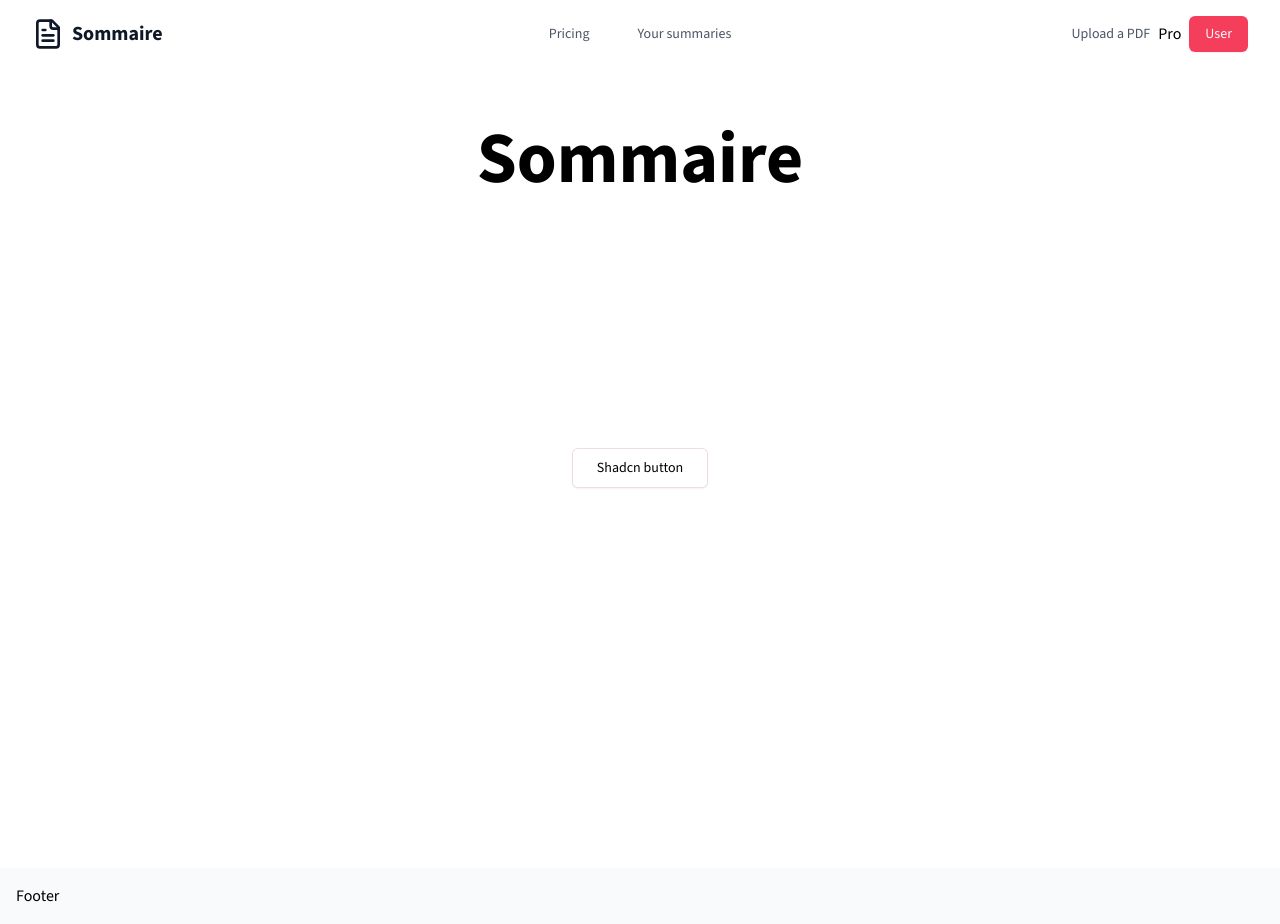
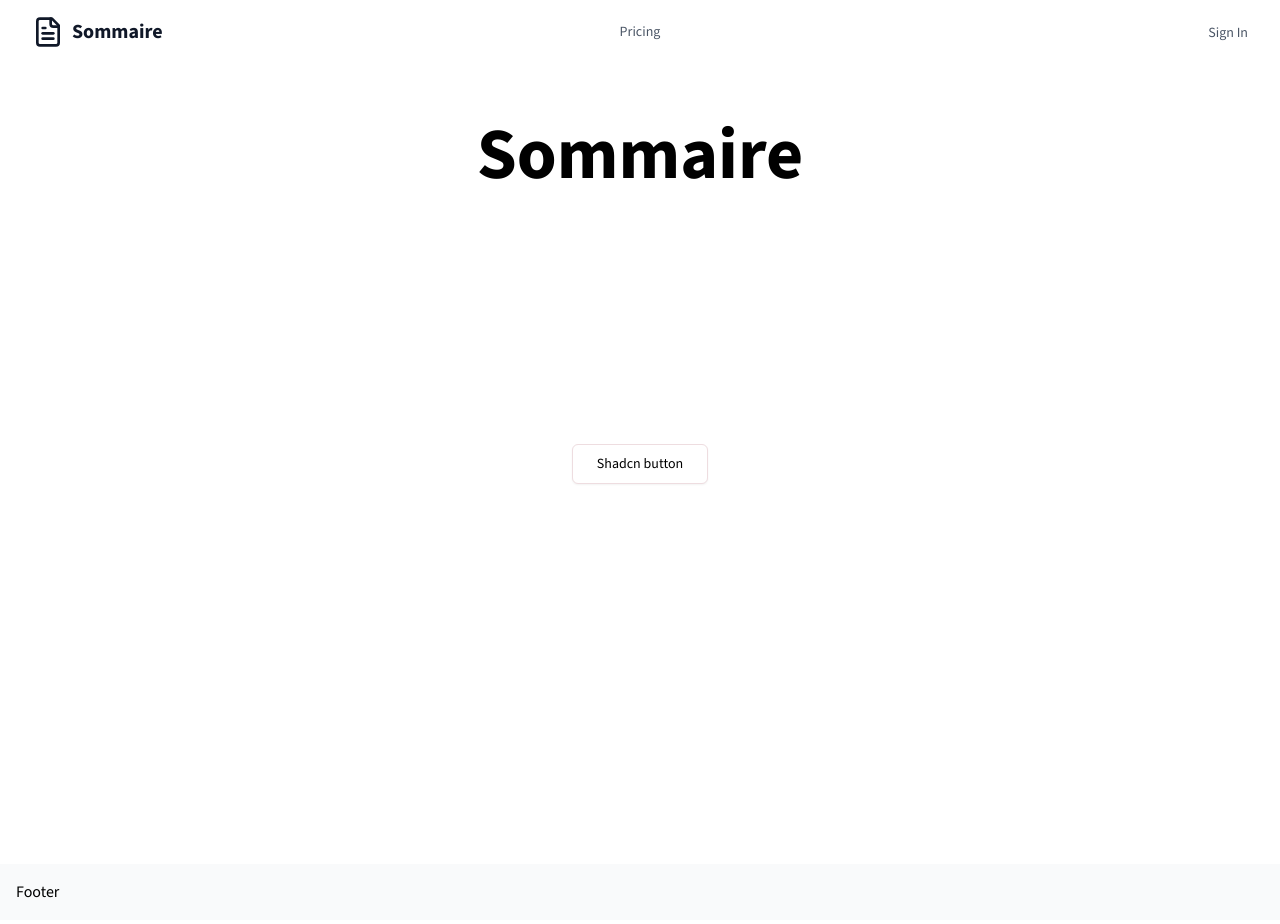
Before and after one commit to aminedammak/sommaire, a Next.js app: page / in a window 1280 px wide. Built offline with nearby package versions, Linux system fonts and the light colour scheme.

Commit message:
set active link style

```diff
--- a/components/common/header.tsx
+++ b/components/common/header.tsx
@@ -2,7 +2,7 @@ import { FileText } from 'lucide-react';
 import { Button } from '../ui/button';
 import NavLink from './nav-link';
 export default function Header() {
-  const isLoggedIn = true;
+  const isLoggedIn = false;
   return (
     <nav className="container flex items-center justify-between py-4 px-2 lg:px-8 mx-auto">
       <div className="flex flex-1">
--- a/components/common/nav-link.tsx
+++ b/components/common/nav-link.tsx
@@ -1,5 +1,7 @@
+'use client';
 import { cn } from '@/lib/utils';
 import Link from 'next/link';
+import { usePathname } from 'next/navigation';
 
 interface Props {
   href: string;
@@ -8,12 +10,16 @@ interface Props {
 }
 
 export default function NavLink({ href, children, className }: Props) {
+  const pathname = usePathname();
+  const isActive =
+    href === pathname || (href !== '/' && pathname.startsWith(href));
   return (
     <Link
       href={href}
       className={`${cn(
         'transition-colors text-sm duration-200 text-gray-600 hover:text-rose-500',
-        className
+        className,
+        isActive && 'text-rose-500'
       )}`}
     >
       {children}
```
